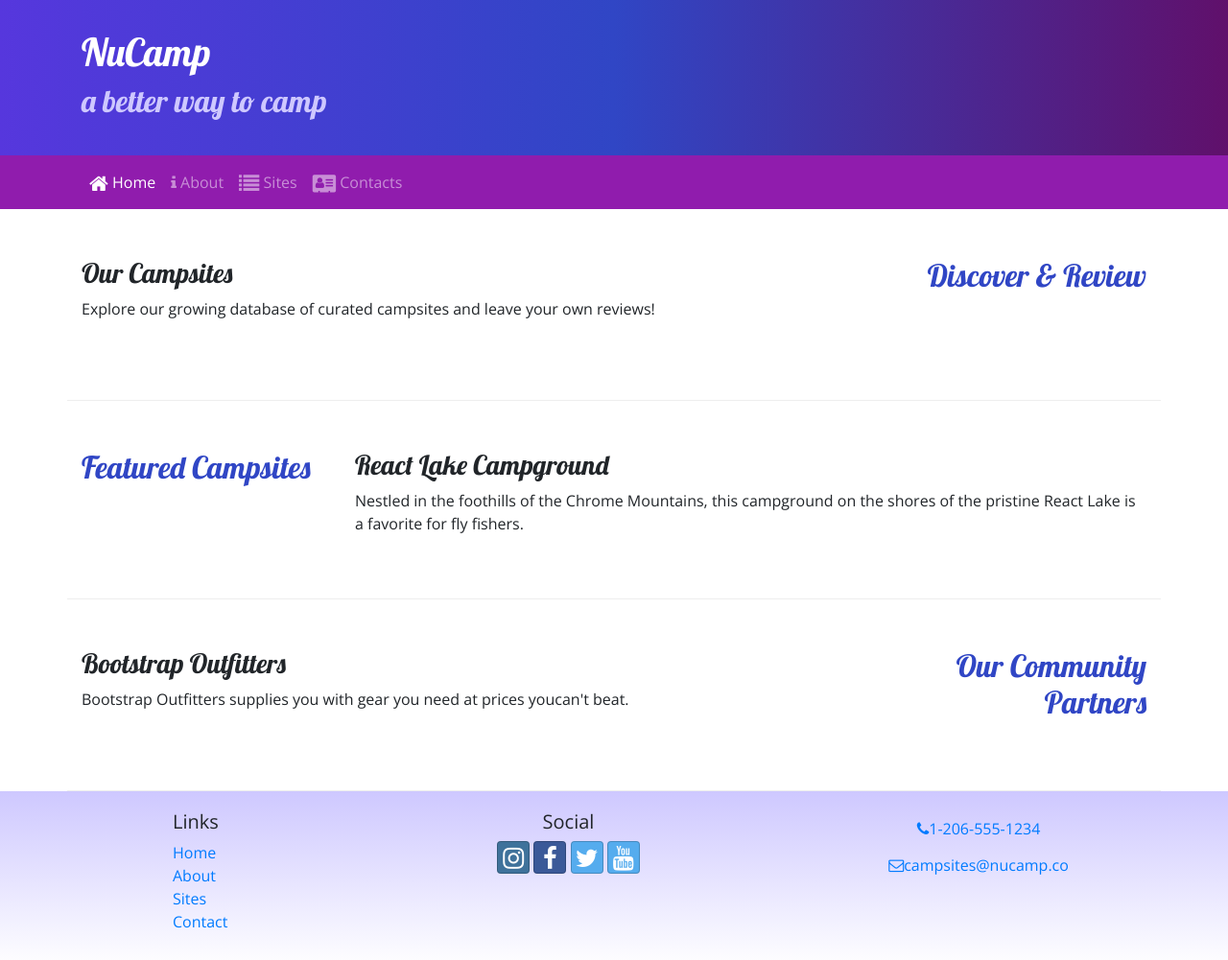
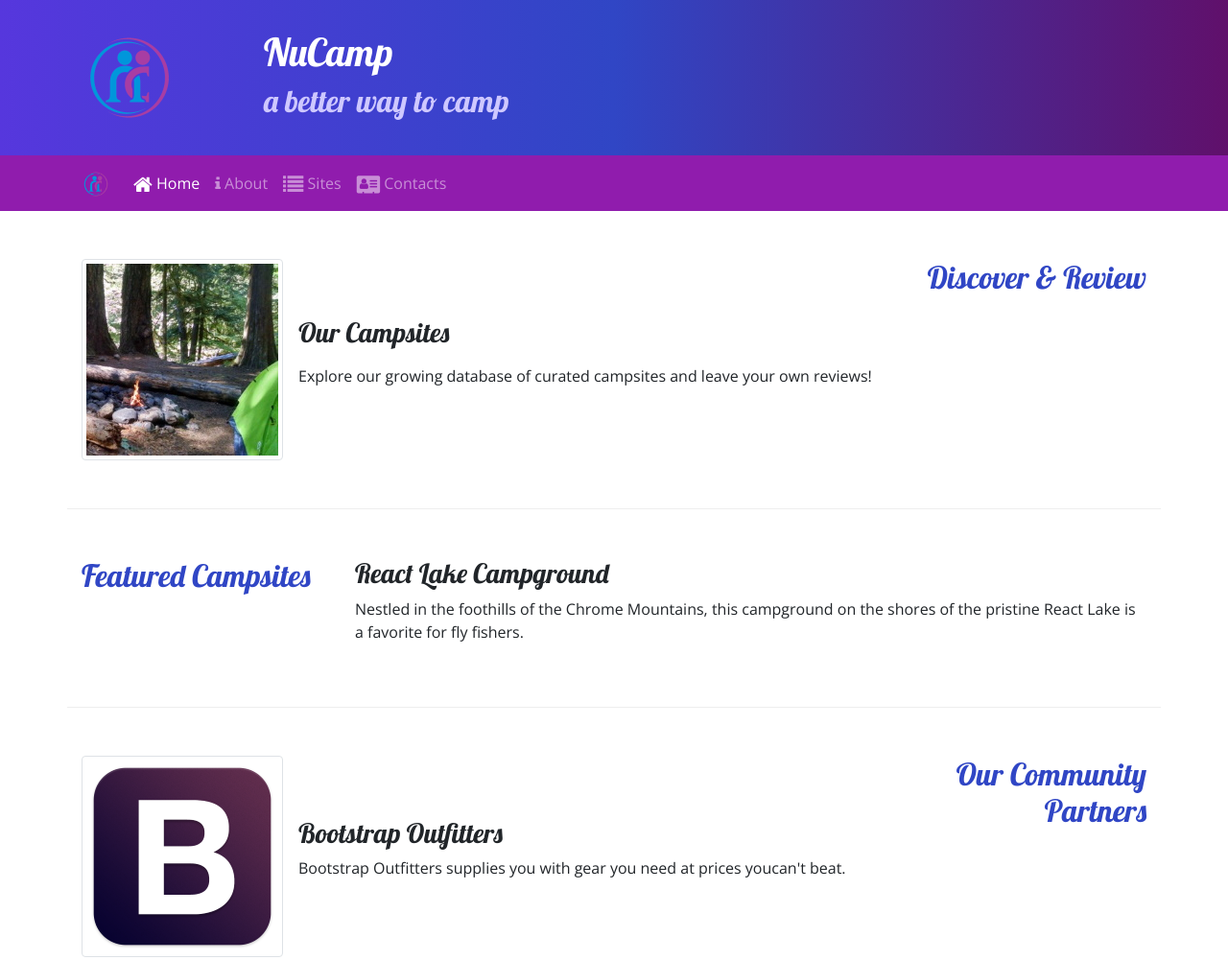
Before and after one commit to n0ughtchill/nucampsite, a website: page index.html in a window 1280 px wide. Shown: the top 1001 px of the page at 96% size. Drawn offline with nearby package versions, Linux system fonts and the light colour scheme.

Commit message:
Added images

```diff
--- a/index.html
+++ b/index.html
@@ -21,6 +21,9 @@
   <header class="jumbotron jumbotron-fluid">
     <div class="container">
       <div class="row">
+        <div class="col-4 col-sm-3 col-md-2 align-self-center">
+          <img src="img/logo.png" class="img-fluid" />
+        </div>
         <div class="col">
           <h1>NuCamp</h1>
           <h2>a better way to camp</h2>
@@ -31,7 +34,8 @@
 
   <nav class="navbar navbar-expand-sm navbar-dark sticky-top">
     <div class="container">
-      <button class="navbar-toggler ml-auto" type="button" data-toggle="collapse" data-target="#nucampNavbar">
+      <a class="navbar-brand" href="#"><img src="img/logo.png" height="30" width="30" /></a>
+      <button class="navbar-toggler" type="button" data-toggle="collapse" data-target="#nucampNavbar">
         <span class="navbar-toggler-icon"></span>
       </button>
       <div class="collapse navbar-collapse" id="nucampNavbar">
@@ -58,10 +62,17 @@
         <h2 class="text-sm-right">Discover & Review</h2>
       </div>
       <div class="col">
+        <div class="media">
+          <img class="d-flex mr-3 img-thumbnail" src="img/breadcrumb-trail-thumb.jpg" alt="Breadcrumb Trail">
+          <div class="media-body align-self-center">
             <h3>Our Campsites</h3>
-        <p class="d-none d-sm-block">
+
+            <p class="d-none d-sm-block"></p>
             Explore our growing database of curated campsites and leave your own reviews!
             </p>
+          </div>
+        </div>
+      </div>
     </div>
   </div>
   </div>
@@ -87,10 +98,16 @@
         <h2 class="text-sm-right">Our Community Partners</h2>
       </div>
       <div class="col">
+        <div class="media">
+          <img class="d-flex mr-3 img-thumbnail" src="img/bootstrap-thumb.png" alt="Bootstrap Outfitters" />
+          <div class="media-body align-self-center">
             <h3>Bootstrap Outfitters</h3>
             <p class="d-none d-sm-block">
               Bootstrap Outfitters supplies you with gear you need at prices youcan't beat.
             </p>
+          </div>
+
+        </div>
       </div>
     </div>
   </div>
```
Also changed, not shown: aboutus.html (+5 -0 lines), contactus.html (+5 -1 lines), img/bootstrap-thumb.png (added), img/breadcrumb-trail-thumb.jpg (added), img/breadcrumb-trail.jpg (added), img/chrome-river-thumb.jpg (added), img/chrome-river.jpg (added), img/logo.png (added), img/react-lake-thumb.jpg (added), img/react-lake.jpg (added). Lines whose indentation alone changed are shown as unchanged.
